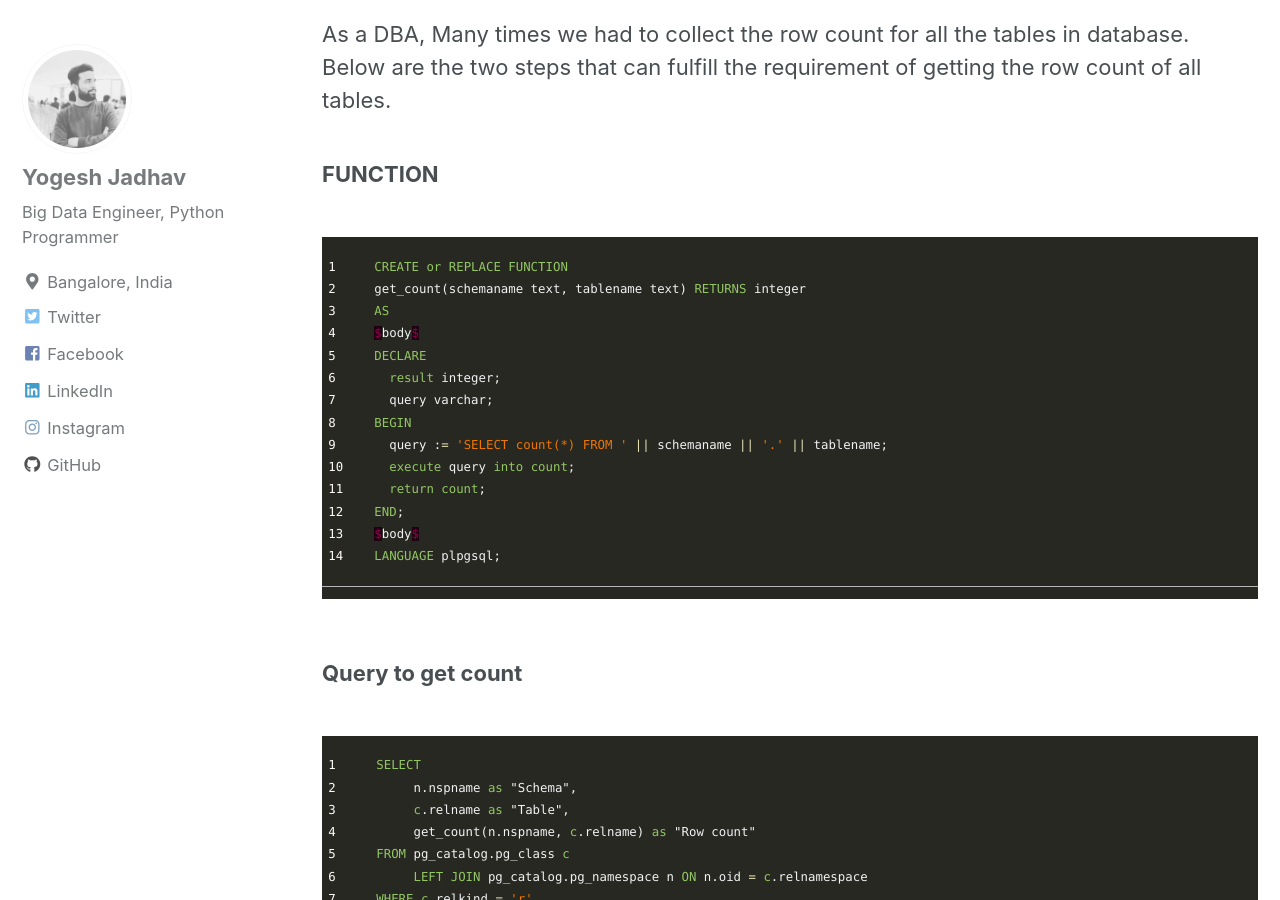
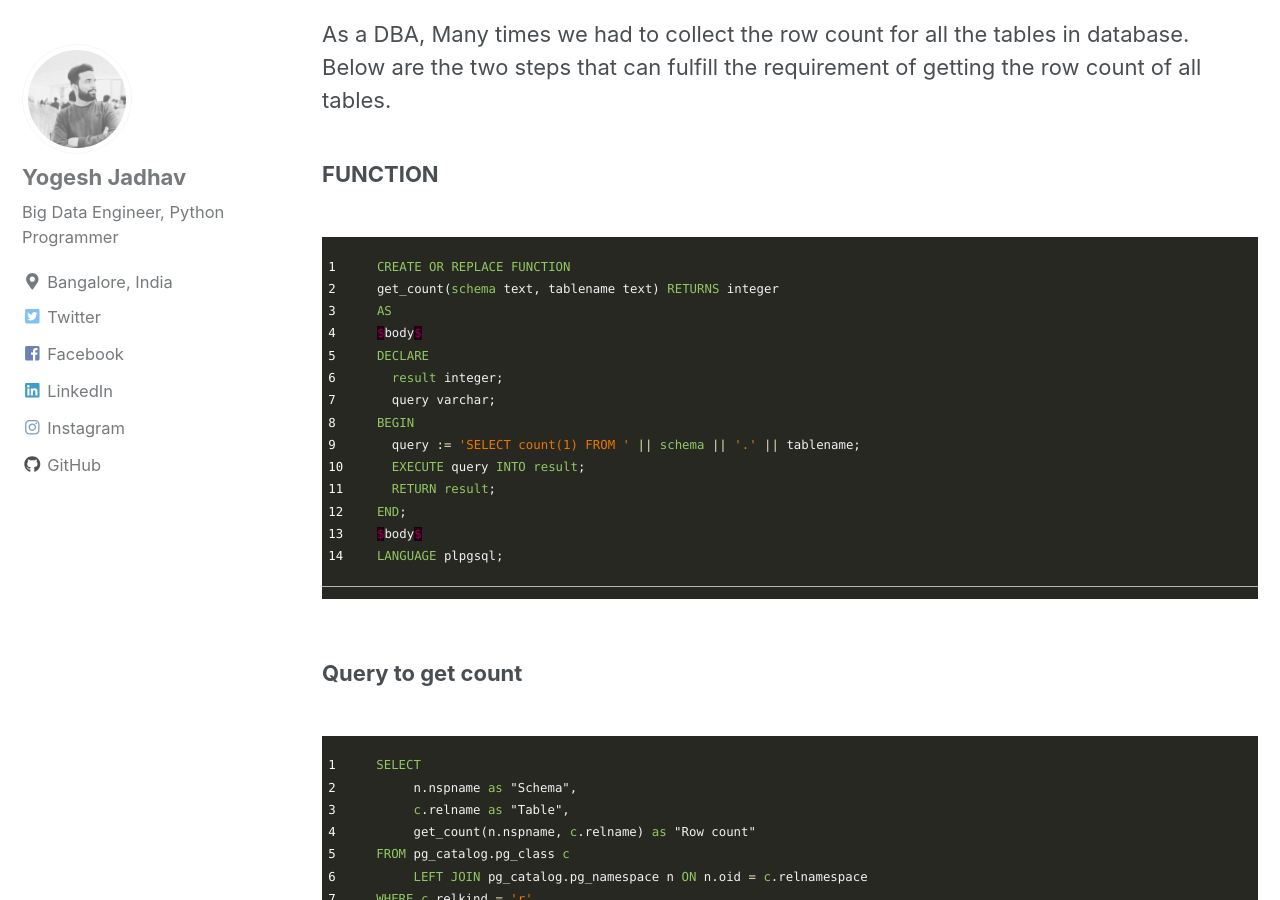
Before and after one commit to pgyogesh/blog, a Jekyll site: the page built from _posts/2018-06-20-row-count.md, in a window 1280 px wide and 900 px high, scrolled down 714 px. Built offline with Jekyll 4.4.1, drawn with Linux system fonts in a browser that asks for light colours; nearby versions of some CDN libraries; comment, search, counter and statistics services are not loaded; a style sheet for code colours, icons or effects is not loaded.

Commit message:
Update 2018-06-20-row-count.md

```diff
--- a/_posts/2018-06-20-row-count.md
+++ b/_posts/2018-06-20-row-count.md
@@ -16,17 +16,17 @@ As a DBA, Many times we had to collect the row count for all the tables in datab
 
 ### FUNCTION
 {% highlight SQL linenos %}
-CREATE or REPLACE FUNCTION
-get_count(schemaname text, tablename text) RETURNS integer
+CREATE OR REPLACE FUNCTION
+get_count(schema text, tablename text) RETURNS integer
 AS
 $body$
 DECLARE
   result integer;
   query varchar;
 BEGIN
-  query := 'SELECT count(*) FROM ' || schemaname || '.' || tablename;
-  execute query into count;
-  return count;
+  query := 'SELECT count(1) FROM ' || schema || '.' || tablename;
+  EXECUTE query INTO result;
+  RETURN result;
 END;
 $body$
 LANGUAGE plpgsql;
```
